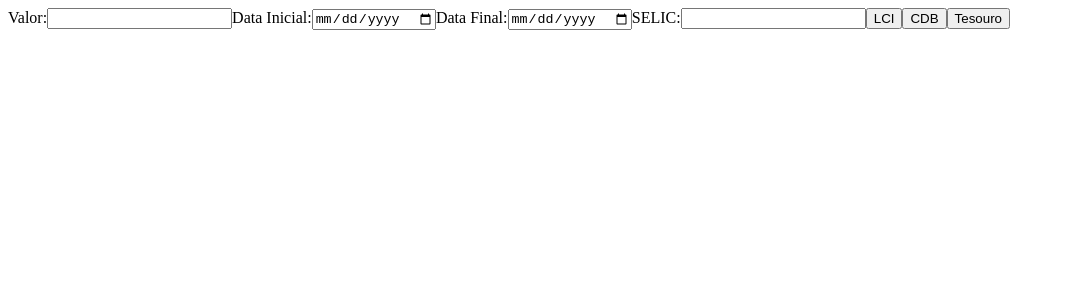
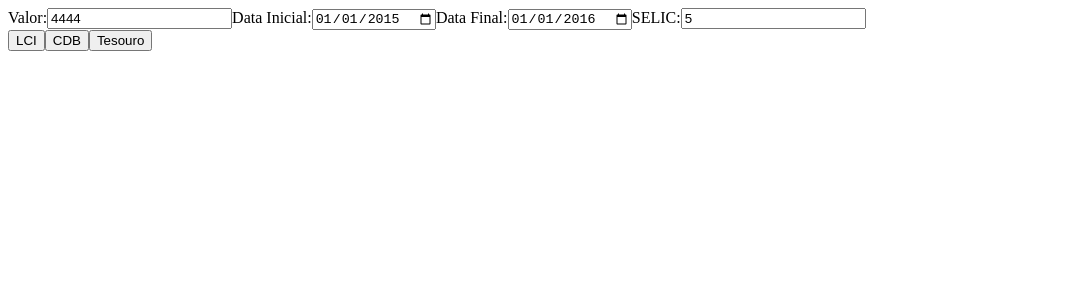
Before and after one commit to oberziner/simulador-investimentos, a React app: page / in a window 1280 px wide. Shown: the top 300 px of the page, without its empty margins (0-1065 px from the left). Built offline with nearby package versions, Linux system fonts and the light colour scheme.

Commit message:
Extracted inputs to a separate component

```diff
--- a/src/App.jsx
+++ b/src/App.jsx
@@ -1,5 +1,6 @@
 import React, { Component } from 'react';
 import Investment from './Investment';
+import { InputList } from './InputList';
 import './main.css';
 import { newRate } from './simulation/interest-rates';
 import { newLCI } from './simulation/lci';
@@ -20,11 +21,11 @@ class App extends Component {
   }
 
   static parseInputChange(e) {
-    switch (e.target.id) {
+    switch (e.id) {
       case 'startDate':
-      case 'endDate': return new Date(e.target.value);
-      case 'selicValue': return newRate(e.target.value / 100, 'year252');
-      default: return e.target.value;
+      case 'endDate': return new Date(e.value);
+      case 'selicValue': return newRate(e.value / 100, 'year252');
+      default: return e.value;
     }
   }
 
@@ -48,45 +49,22 @@ class App extends Component {
   }
 
   handleOnChange(e) {
-    this.setState({ [e.target.id]: App.parseInputChange(e) });
+    this.setState({ [e.id]: App.parseInputChange(e) });
   }
 
   render() {
     const { investments } = this.state;
     return (
       <div>
-        <label htmlFor="initialValue">
-          Valor:
-          <input
-            type="text"
-            id="initialValue"
-            onChange={this.handleOnChange}
-          />
-        </label>
-        <label htmlFor="startDate">
-          Data Inicial:
-          <input
-            type="date"
-            id="startDate"
-            onChange={this.handleOnChange}
-          />
-        </label>
-        <label htmlFor="endDate">
-          Data Final:
-          <input
-            type="date"
-            id="endDate"
-            onChange={this.handleOnChange}
-          />
-        </label>
-        <label htmlFor="selicValue">
-          SELIC:
-          <input
-            type="text"
-            id="selicValue"
-            onChange={this.handleOnChange}
-          />
-        </label>
+        <InputList
+          onChange={this.handleOnChange}
+          values={{
+            initialValue: 4444,
+            startDate: '2015-01-01',
+            endDate: '2016-01-01',
+            selicValue: '5',
+          }}
+        />
 
         <button type="button" onClick={this.addLCI}>LCI</button>
         <button type="button" onClick={this.addCDB}>CDB</button>
--- /dev/null
+++ b/src/InputList.jsx
@@ -0,0 +1,71 @@
+import React, { Component } from 'react';
+
+export class InputList extends Component {
+  constructor(props) {
+    super(props);
+
+    this.onChange = props.onChange;
+    this.handleChange = this.handleChange.bind(this);
+
+    this.state = {
+      initialValue: '',
+      startDate: '',
+      endDate: '',
+      selicValue: '',
+      ...props.values,
+    };
+
+    Object.keys(props.values).forEach((k) => {
+      this.onChange({ id: k, value: props.values[k] });
+    });
+  }
+
+  handleChange(e) {
+    this.setState({ [e.target.id]: e.target.value });
+    this.onChange({ id: e.target.id, value: e.target.value });
+  }
+
+  render() {
+    const { state } = this;
+    return (
+      <div>
+        <label htmlFor="initialValue">
+          Valor:
+          <input
+            type="text"
+            id="initialValue"
+            onChange={this.handleChange}
+            value={state.initialValue}
+          />
+        </label>
+        <label htmlFor="startDate">
+          Data Inicial:
+          <input
+            type="date"
+            id="startDate"
+            onChange={this.handleChange}
+            value={state.startDate}
+          />
+        </label>
+        <label htmlFor="endDate">
+          Data Final:
+          <input
+            type="date"
+            id="endDate"
+            onChange={this.handleChange}
+            value={state.endDate}
+          />
+        </label>
+        <label htmlFor="selicValue">
+          SELIC:
+          <input
+            type="text"
+            id="selicValue"
+            onChange={this.handleChange}
+            value={state.selicValue}
+          />
+        </label>
+      </div>
+    );
+  }
+}
```
Also changed, not shown: 1 other file (tests, documents, lock files or other folders).
